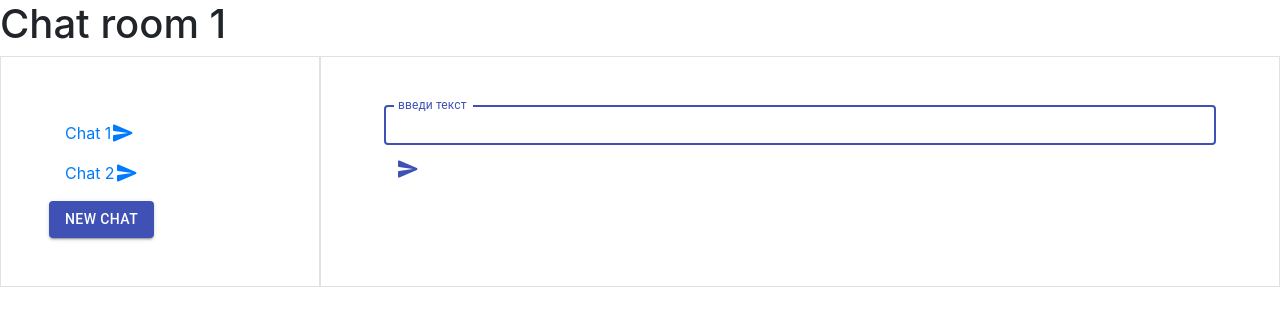
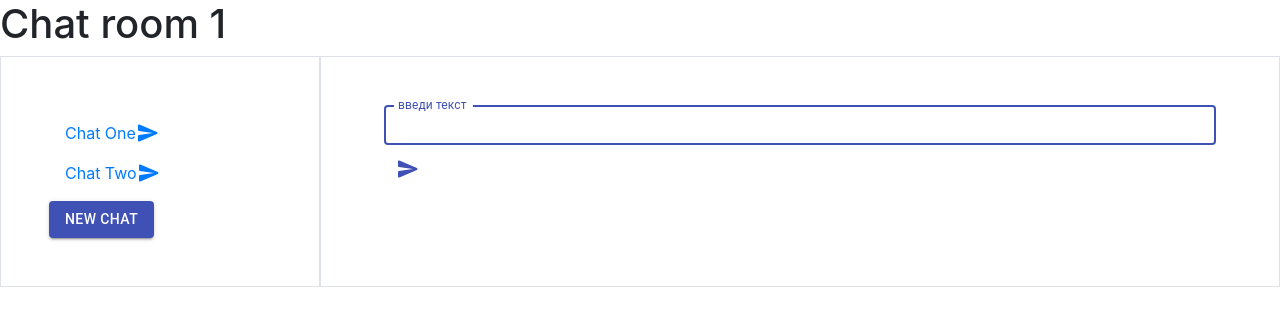
Before and after one commit to Elenatr07/project1, a React app: page / in a window 1280 px wide. Shown: the top 326 px of the page. Built offline with nearby package versions, Linux system fonts and the light colour scheme.

Commit message:
Update ChatList.jsx

```diff
--- a/src/components/ChatList/ChatList.jsx
+++ b/src/components/ChatList/ChatList.jsx
@@ -13,13 +13,13 @@ export default class ChatList extends Component {
                     <Link to='/chat/1/'>
                         <ListItem
                             button={true}
-                        >Chat 1 <SendRounded /></ListItem>
+                        >Chat One <SendRounded /></ListItem>
                     </Link>
 
                     <Link to='/chat/2/'>
                         <ListItem
                             button={true}
-                        >Chat 2 <SendRounded /></ListItem>
+                        >Chat Two <SendRounded /></ListItem>
                     </Link>
                 </List>
                 <Button variant="contained" color="primary">New chat</Button>
```
